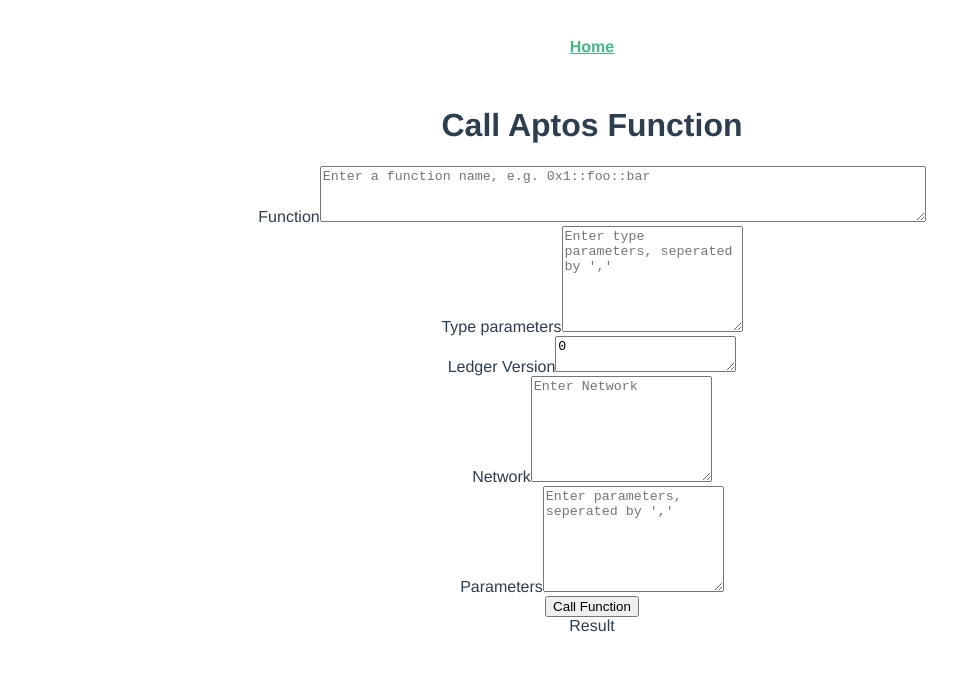
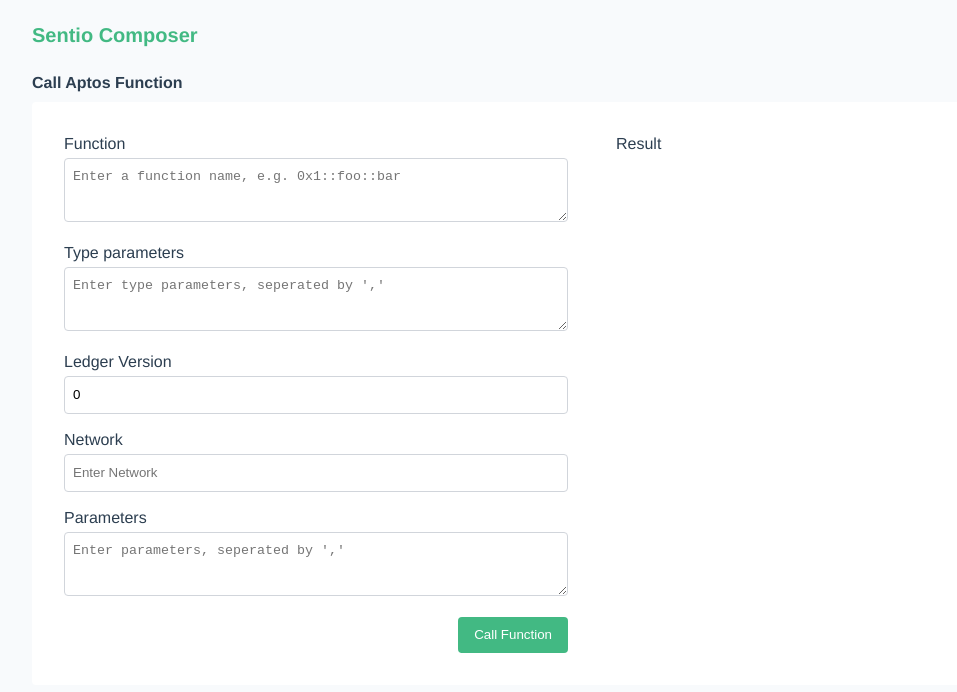
Before and after one commit to sentioxyz/sentio-composer, a Vue app in the folder app/client/: page / in a window 1280 px wide. Shown: the top 692 px of the page, without its empty margins (48-1005 px from the left). Built offline with nearby package versions, Linux system fonts and the light colour scheme.

Commit message:
chore(web): improve web page layout and styles

```diff
--- a/app/client/src/App.vue
+++ b/app/client/src/App.vue
@@ -1,26 +1,38 @@
 <template>
   <nav>
-    <router-link to="/">Home</router-link>
+    <router-link to="/">Sentio Composer</router-link>
   </nav>
-  <router-view/>
+  <router-view />
 </template>
 
 <style>
+body {
+  background: #f8fafc;
+}
+
+* {
+  box-sizing: border-box;
+}
+
 #app {
   font-family: Avenir, Helvetica, Arial, sans-serif;
   -webkit-font-smoothing: antialiased;
   -moz-osx-font-smoothing: grayscale;
-  text-align: center;
   color: #2c3e50;
+  width: 70rem;
+  max-width: 100vw;
+  margin: 0 auto;
 }
 
 nav {
-  padding: 30px;
+  padding: 1rem 0;
+  font-size: 1.25rem;
 }
 
 nav a {
   font-weight: bold;
   color: #2c3e50;
+  text-decoration: none;
 }
 
 nav a.router-link-exact-active {
--- a/app/client/src/views/HomeView.vue
+++ b/app/client/src/views/HomeView.vue
@@ -1,52 +1,54 @@
 <template>
-  <div>
-    <h1 class="head1">
-      <strong>Call Aptos Function</strong>
-    </h1>
+  <h1>Call Aptos Function</h1>
+  <main>
     <form @submit.prevent="callFunction" class="mb-3">
       <div v-if="error" class="alert alert-dismissible alert-warning">
         <button type="button" class="close" data-dismiss="alert">×</button>
         <h4 class="alert-heading">Error!</h4>
-        <p class="mb-0">{{error}}</p>
+        <p class="mb-0">{{ error }}</p>
       </div>
       <div class="form-group">
         <label for="function">Function</label>
         <textarea
           v-model="message.func"
-          style="width:600px;height:50px;"
+          style="height: 4rem"
           type="text"
           class="form-control"
           id="function"
-          placeholder="Enter a function name, e.g. 0x1::foo::bar" required></textarea>
+          placeholder="Enter a function name, e.g. 0x1::foo::bar"
+          required
+        ></textarea>
       </div>
       <div class="form-group">
         <label for="type_params">Type parameters</label>
         <textarea
           v-model="message.type_params"
           type="text"
-          style="height:100px;"
+          style="height: 4rem"
           class="form-control"
           id="type_params"
-          placeholder="Enter type parameters, seperated by ','"></textarea>
+          placeholder="Enter type parameters, seperated by ','"
+        ></textarea>
       </div>
       <div class="form-group">
         <label for="ledger_version">Ledger Version</label>
-        <textarea
+        <input
           v-model="message.ledger_version"
           type="text"
           class="form-control"
           id="ledger_version"
-          placeholder="Enter the ledger version"></textarea>
+          placeholder="Enter the ledger version"
+        />
       </div>
       <div class="form-group">
         <label for="network">Network</label>
-        <textarea
+        <input
           v-model="message.network"
           type="text"
           class="form-control"
-          style="height:100px;"
           id="network"
-          placeholder="Enter Network"></textarea>
+          placeholder="Enter Network"
+        />
       </div>
       <div class="form-group">
         <label for="params">Parameters</label>
@@ -54,28 +56,83 @@
           v-model="message.params"
           type="text"
           class="form-control"
-          style="height:100px;"
+          style="height: 4rem"
           id="params"
-          placeholder="Enter parameters, seperated by ','"></textarea>
+          placeholder="Enter parameters, seperated by ','"
+        ></textarea>
       </div>
-      <button type="submit" class="btn btn-primary">Call Function</button>
+      <div style="text-align: right; margin-top: 1rem">
+        <button type="submit" class="btn btn-primary">Call Function</button>
+      </div>
     </form>
     <div>
-        <label for="result">Result</label>
-        <textarea v-show="isShow"
-          readonly
-          v-model="result"
-          type="text"
-          style="width:700px;height:200px;"
-          id="result"></textarea>
+      <label for="result">Result</label>
+      <textarea
+        v-show="isShow"
+        readonly
+        v-model="result"
+        type="text"
+        style="height: 15rem"
+        id="result"
+      ></textarea>
     </div>
-  </div>
+  </main>
 </template>
 
 <style>
+h1 {
+  font-size: 1rem;
+}
+
+main {
+  background: white;
+  border-radius: 0.25rem;
+  padding: 1rem 2rem 2rem;
+  display: grid;
+  grid-gap: 1rem;
+  line-height: 1.25rem;
+}
+
+@media (min-width: 50rem) {
+  main {
+    grid-gap: 3rem;
+    grid-template-columns: 1fr 1fr;
+  }
+}
+
+label {
+  display: block;
+  margin: 1rem 0 0.25rem;
+}
+
 img {
   max-width: 300px;
   height: auto;
+}
+
+input,
+textarea {
+  width: 100%;
+  padding: 0.5rem;
+  border: 1px solid #d1d5db;
+  border-radius: 0.25rem;
+  line-height: inherit;
+}
+
+input:focus,
+textarea:focus {
+  outline: none;
+  border-color: #42b983;
+}
+
+.btn.btn-primary {
+  line-height: inherit;
+  padding: 0.5rem 1rem;
+  background: #42b983;
+  border: none;
+  color: white;
+  border-radius: 0.25rem;
+  cursor: pointer;
 }
 </style>
 
--- a/app/package.json
+++ b/app/package.json
@@ -9,7 +9,7 @@
   },
   "keywords": [],
   "author": "",
-  "license": "ISC",
+  "license": "Apache-2.0",
   "dependencies": {
     "express": "^4.18.2"
   },
```
Also changed, not shown: 1 other file (tests, documents, lock files or other folders).
